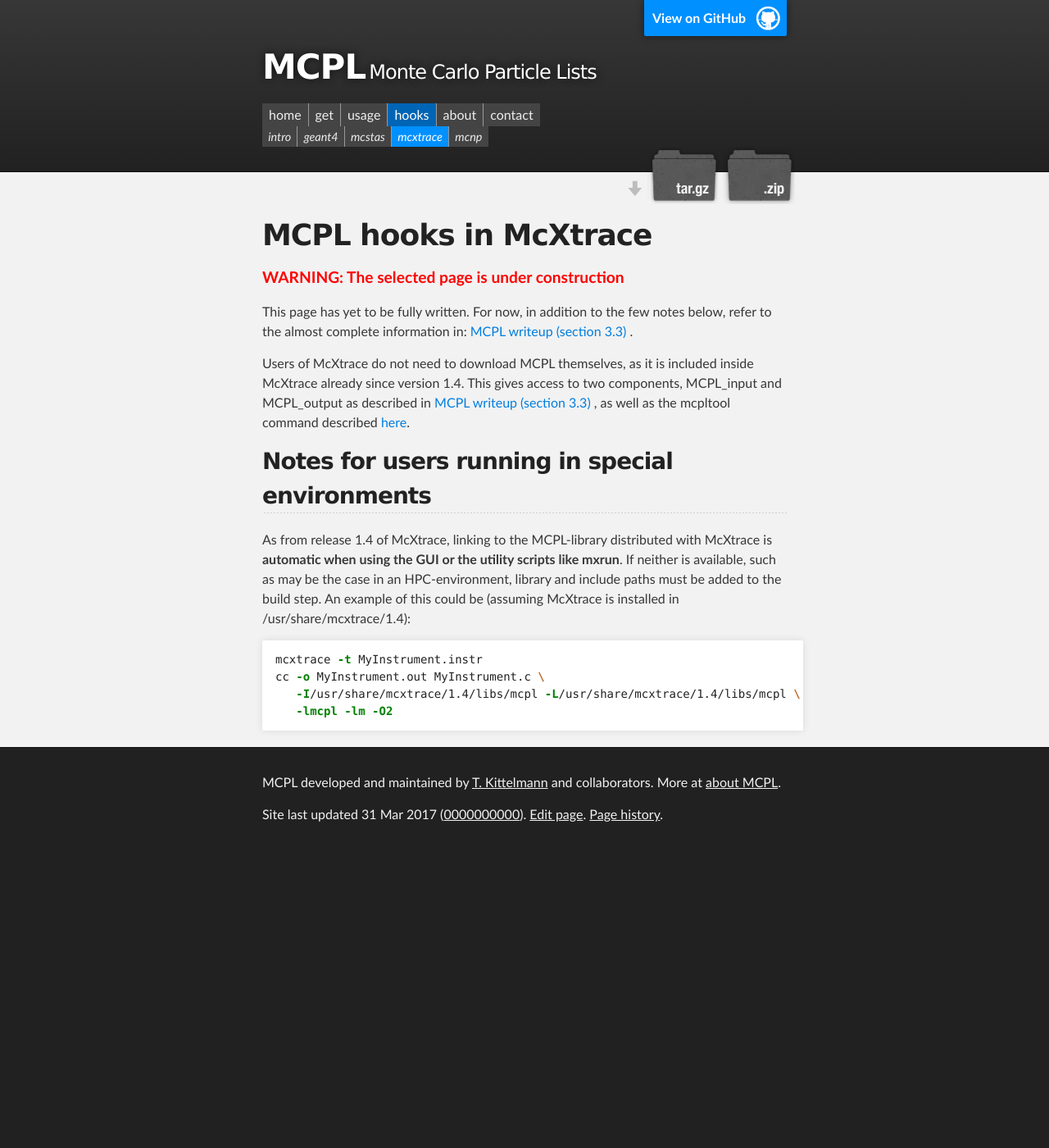
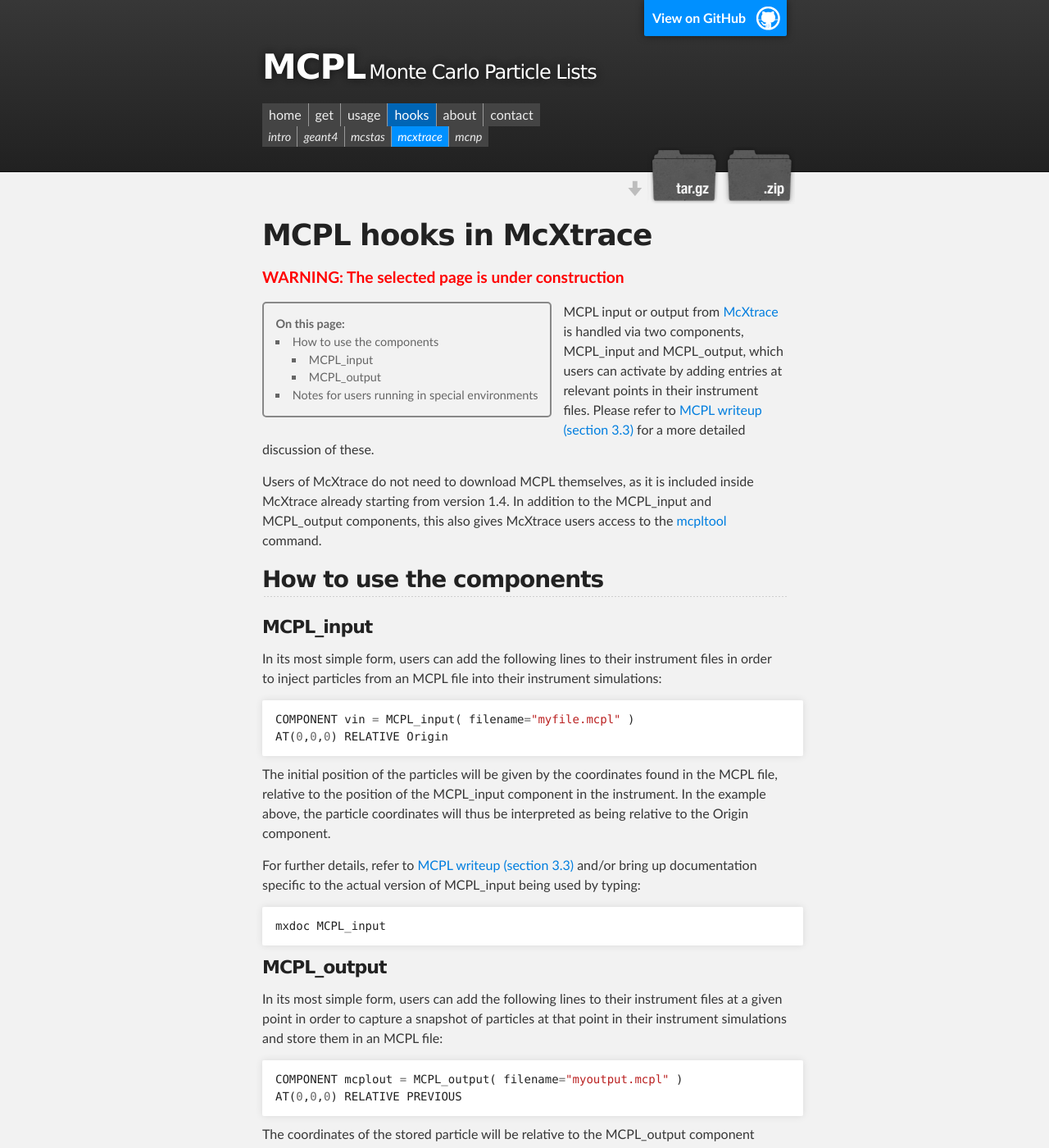
Before and after one commit to mctools/mcpl, a Jekyll site: the page built from hooks_mcxtrace.md, in a window 1280 px wide and 1400 px high. Shown: the whole window at 82% size. Built offline with Jekyll 4.4.1, drawn with Linux system fonts in a browser that asks for light colours; some of the changed text lies outside the part shown.

Commit message:
update mcxtrace documentation based on mcstas documentation

````diff
--- a/hooks_mcxtrace.md
+++ b/hooks_mcxtrace.md
@@ -4,21 +4,81 @@ underconstruction: true
 weight: 30
 ---
 
-This page has yet to be fully written. For now, in addition to the few notes
-below, refer to the almost complete information in: {% include linkpaper.html
-subsection=3.3 %}.
+- two magic lines for toc
+{:toc}
+
+MCPL input or output from [McXtrace](http://mcxtrace.org) is handled via two
+components, MCPL_input and MCPL_output, which users can activate by adding
+entries at relevant points in their instrument files. Please refer to {% include linkpaper.html
+subsection=3.3 %} for a more detailed discussion of these.
 
 Users of McXtrace do not need to download MCPL themselves, as it is included
-inside McXtrace already since version 1.4. This gives access to two components,
-MCPL_input and MCPL_output as described in {% include linkpaper.html
-subsection=3.3 %}, as well as the mcpltool command described
-[here](LOCAL:usage_cmdline).
+inside McXtrace already starting from version 1.4. In addition to the
+MCPL_input and MCPL_output components, this also gives McXtrace users
+access to the [mcpltool](LOCAL:usage_cmdline) command.
+
+## How to use the components
+
+### MCPL_input
+
+In its most simple form, users can add the following lines to their instrument
+files in order to inject particles from an MCPL file into their instrument
+simulations:
+
+```c
+COMPONENT vin = MCPL_input( filename="myfile.mcpl" )
+AT(0,0,0) RELATIVE Origin
+```
+
+The initial position of the particles will be given by the coordinates found in
+the MCPL file, relative to the position of the MCPL_input component in the
+instrument. In the example above, the particle coordinates will thus be
+interpreted as being relative to the Origin component.
+
+For further details, refer to {% include linkpaper.html subsection=3.3
+%} and/or bring up documentation specific to the actual version of MCPL_input
+being used by typing:
+
+```shell
+mxdoc MCPL_input
+```
+
+### MCPL_output
+
+In its most simple form, users can add the following lines to their instrument
+files at a given point in order to capture a snapshot of particles at that point
+in their instrument simulations and store them in an MCPL file:
+
+```c
+COMPONENT mcplout = MCPL_output( filename="myoutput.mcpl" )
+AT(0,0,0) RELATIVE PREVIOUS
+```
+
+The coordinates of the stored particle will be relative to the MCPL_output
+component itself. Thus, the above lines captures particles relative to the
+previous component. This could for instance make sense if the previous component
+was the sample component, and you need the coordinates to be written to be
+relative to the sample position. If instead you need the coordinates to be
+absolute, you could either specify `ABSOLUTE` or the `Origin` component:
+
+```c
+COMPONENT mcplout = MCPL_output( filename="myoutput.mcpl" )
+AT(0,0,0) RELATIVE ABSOLUTE
+```
+
+For further details, refer to {% include linkpaper.html subsection=3.3
+%} and/or bring up documentation specific to the actual version of MCPL_output
+being used by typing:
+
+```shell
+mxdoc MCPL_output
+```
 
 ## Notes for users running in special environments
 
-As from release 1.4 of McXtrace, linking to the MCPL-library
-distributed with McXtrace is **automatic when using the GUI or the utility
-scripts like mxrun**. If neither is available, such as may be the case in an HPC-environment,
+As from release 1.4 of McXtrace, linking to the MCPL-library distributed with
+McXtrace is **automatic when using the GUI or the utility scripts like
+mxrun**. If neither is available, such as may be the case in an HPC-environment,
 library and include paths must be added to the build step. An example of this
 could be (assuming McXtrace is installed in /usr/share/mcxtrace/1.4):
 
````
Also changed, not shown: hooks_mcstas.md (+47 -22 lines).
